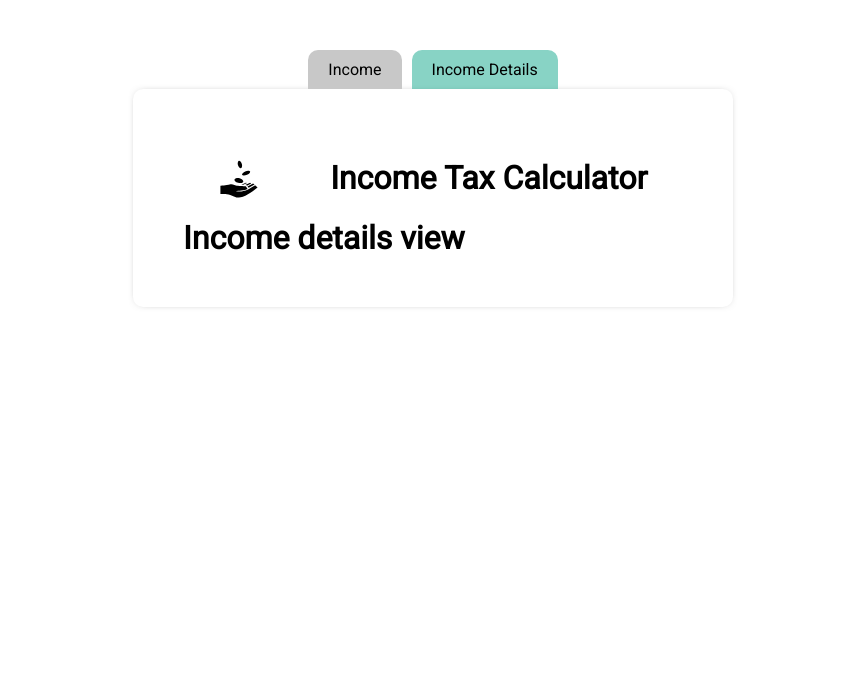
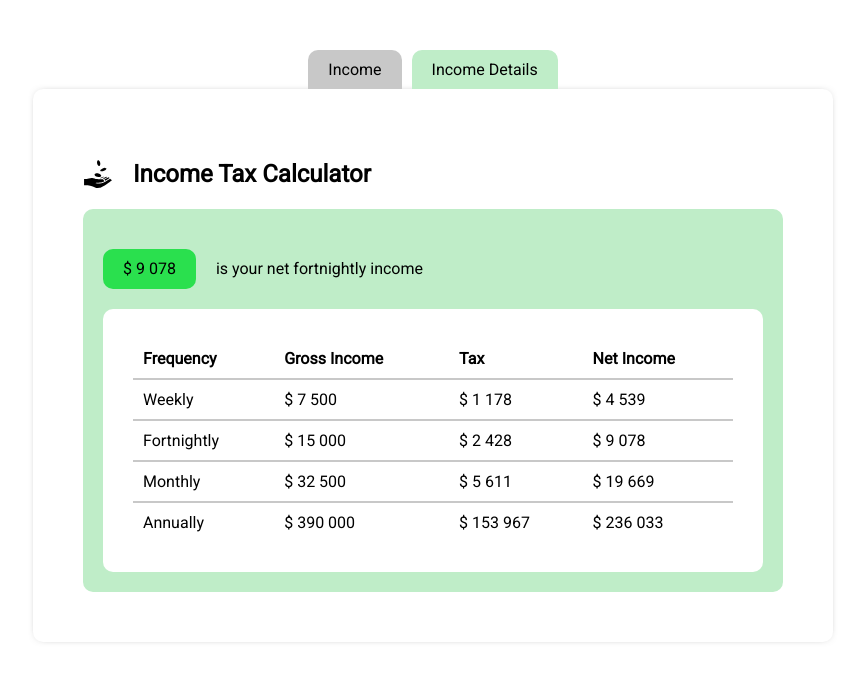
Before and after one commit to KrisZivojevic/Tax-calculator, a React (Create React App) app: page / in a window 1280 px wide. Both pictures are taken after a click on the item "Income Details". Shown: the top 682 px of the page, without its empty margins (207-1072 px from the left). Built offline with nearby package versions, Linux system fonts and the light colour scheme; the HTML template or start-up script is replaced by a standard one.

Commit message:
add income details template

```diff
--- a/src/App.js
+++ b/src/App.js
@@ -1,6 +1,7 @@
 import { useState } from 'react';
 import Header from './components/Header/Header';
 import Income from './components/Income/Income';
+import IncomeDetails from './components/IncomeDetails/IncomeDetails';
 import Navigation from './components/Navigation/Navigation';
 
 function App() {
@@ -17,7 +18,7 @@ function App() {
         <div className="card">
           <Header />
           {active === 0 && <Income />}
-          {active === 1 && <h1>Income details view</h1>}
+          {active === 1 && <IncomeDetails />}
         </div>
       </div>
     </div>
--- a/src/components/Header/Header.js
+++ b/src/components/Header/Header.js
@@ -4,8 +4,8 @@ import { GiReceiveMoney } from 'react-icons/gi';
 const Header = () => {
   return (
     <header className={classes.header__title}>
-      <GiReceiveMoney size="40px" />
-      <h1>Income Tax Calculator</h1>
+      <GiReceiveMoney size="30px" />
+      <h2>Income Tax Calculator</h2>
     </header>
   )
 }
--- a/src/components/Header/Header.module.css
+++ b/src/components/Header/Header.module.css
@@ -1,5 +1,8 @@
 .header__title {
   display: flex;
-  justify-content: space-around;
+  gap: 20px;
   padding: 20px 0;
 }
+.header__title h2 {
+  line-height: 30px;
+}
--- a/src/components/Income/Income.module.css
+++ b/src/components/Income/Income.module.css
@@ -8,9 +8,10 @@
 }
 .currency__input {
   padding: 10px 30px;
-  width: 100%;
+  width: calc(100% - 107px);
   border: 1px solid #c8c8c8;
-  border-radius: 6px;
+  border-right: none;
+  border-radius: 6px 0 0 6px;
 }
 .currency_wrapper select {
   position: absolute;
@@ -32,12 +33,12 @@
 }
 .btn_container button {
   padding: 10px 20px;
-  border: 1px solid #c8c8c8;
+  border: 1px solid var(--grey);
   border-radius: 6px;
   cursor: pointer;
 }
 .btn_container button:hover {
-  background-color: #0ba488c7;
+  background-color: var(--green);
 }
 .btn__gross {
   grid-area: gross;
@@ -47,5 +48,5 @@
 }
 .btn__calc {
   grid-area: calc;
-  background-color: #0ba4887c;
+  background-color: var(--green);
 }
--- /dev/null
+++ b/src/components/IncomeDetails/IncomeDetails.js
@@ -0,0 +1,50 @@
+import classes from './IncomeDetails.module.css';
+
+const IncomeDetails = () => {
+  return (
+    <section className={classes.details__section}>
+      <div className={classes.details__header}>
+        <span className={classes.details__income}>$ 9 078</span>
+        <p>is your net fortnightly income</p>
+      </div>
+
+      <div className={classes.details__table}>
+        <table>
+          <tr>
+            <th>Frequency</th>
+            <th>Gross Income</th>
+            <th>Tax</th>
+            <th>Net Income</th>
+          </tr>
+          <tr>
+            <td>Weekly</td>
+            <td>$ 7 500</td>
+            <td>$ 1 178</td>
+            <td>$ 4 539</td>
+          </tr>
+          <tr>
+            <td>Fortnightly</td>
+            <td>$ 15 000</td>
+            <td>$ 2 428</td>
+            <td>$ 9 078</td>
+          </tr>
+          <tr>
+            <td>Monthly</td>
+            <td>$ 32 500</td>
+            <td>$ 5 611</td>
+            <td>$ 19 669</td>
+          </tr>
+          <tr>
+            <td>Annually</td>
+            <td>$ 390 000</td>
+            <td>$ 153 967</td>
+            <td>$ 236 033</td>
+          </tr>
+        </table>
+
+      </div>
+    </section>
+  )
+}
+
+export default IncomeDetails;
--- /dev/null
+++ b/src/components/IncomeDetails/IncomeDetails.module.css
@@ -0,0 +1,39 @@
+.details__section {
+  background-color: var(--green);
+  padding: 20px;
+  border-radius: 10px;
+}
+.details__header {
+  display: flex;
+  gap: 20px;
+  padding: 20px 0;
+}
+.details__income {
+  background-color: #2ae04e;
+  padding: 10px 20px;
+  border-radius: 10px;
+}
+.details__header p {
+  line-height: 40px;
+}
+table {
+  background-color: var(--white);
+  padding: 20px;
+  border-radius: 10px;
+  border-collapse: collapse;
+  width: 100%;
+}
+th, td {
+  padding: 10px;
+}
+th {
+  text-align: left;
+}
+td {
+  border-top: 2px solid var(--grey);
+}
+.details__table {
+  padding: 30px;
+  background-color: var(--white);
+  border-radius: 10px;
+}
--- a/src/components/Navigation/Navigation.module.css
+++ b/src/components/Navigation/Navigation.module.css
@@ -7,9 +7,9 @@
   list-style-type: none;
   cursor: pointer;
   padding: 10px 20px;
-  background-color: #c8c8c8;
+  background-color: var(--grey);
   border-radius: 10px 10px 0 0;
 }
 .active {
-  background-color: #0ba4887c;
+  background-color: var(--green);
 }
--- a/src/index.css
+++ b/src/index.css
@@ -72,9 +72,16 @@ nav,
 section {
   display: block;
 }
+:root {
+  --green: #bfedc8;
+  --grey: #c8c8c8;
+  --white: #ffffff;
+}
+::selection {
+  background-color: var(--green);
+}
 .app-position {
-  height: 100vh;
-  max-width: 600px;
+  max-width: 800px;
   margin: 50px auto;
 }
 .app-wrapper {
@@ -84,6 +91,7 @@ section {
   border-radius: 10px;
   padding: 50px;
   box-shadow: 0px 0px 10px -6px rgba(0,0,0,0.75);
+  /* height: 420px; */
 }
 .padding {
   padding: 20px 0 10px;
```
